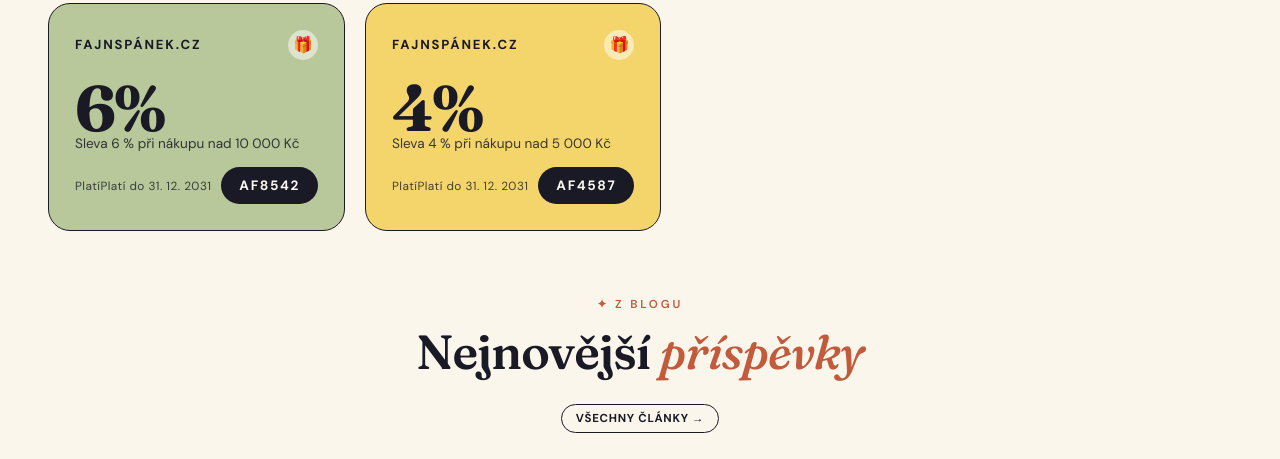
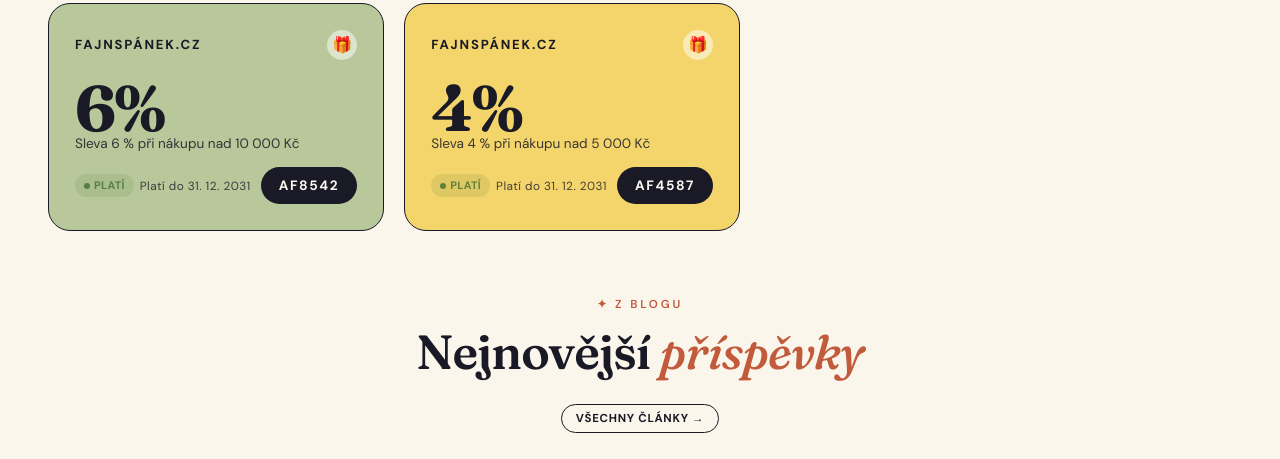
Before and after one commit to Karolina11234/affilateweb, a website: page index.html in a window 1280 px wide. Shown: the part 926-1385 px from the top of the page. Drawn offline with Linux system fonts and the light colour scheme.

Commit message:
Enhance coupon status styles in CSS

```diff
--- a/assets/css/style.css
+++ b/assets/css/style.css
@@ -769,7 +769,17 @@
   display: flex; align-items: center; justify-content: space-between;
   gap: 10px; margin-top: auto;
 }
-.wtb-coupon-until { font-size: .74rem; letter-spacing: .04em; opacity: .8; }
+.wtb-coupon-until { font-size: .74rem; letter-spacing: .04em; opacity: .8; display: flex; align-items: center; gap: 6px; }
+.wtb-coupon-status {
+  display: inline-flex; align-items: center; gap: 4px;
+  font-family: 'DM Sans', sans-serif; font-size: .68rem; font-weight: 700;
+  letter-spacing: .03em; text-transform: uppercase;
+  padding: 3px 9px; border-radius: 999px; opacity: 1;
+}
+.wtb-coupon-status::before { content: ''; width: 6px; height: 6px; border-radius: 50%; background: currentColor; }
+.wtb-coupon-status-ok { color: #3f6b2e; background: rgba(63,107,46,.15); }
+.wtb-coupon-status-soon { color: #a15b1f; background: rgba(161,91,31,.16); }
+.wtb-coupon-status-expired { color: #a13030; background: rgba(161,48,48,.16); }
 .wtb-coupon-copy {
   background: #1a1a26; color: #fbf7ee; border: 0; cursor: pointer;
   padding: 10px 18px; border-radius: 999px;
```
